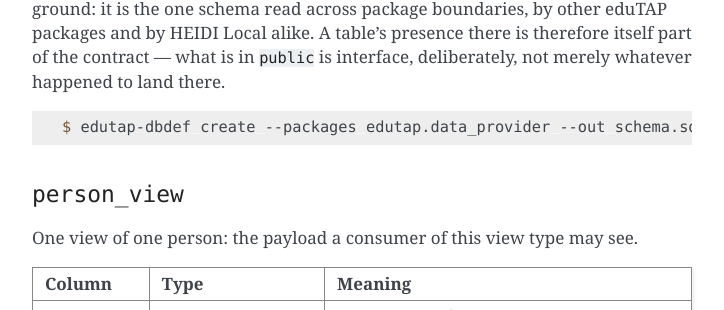
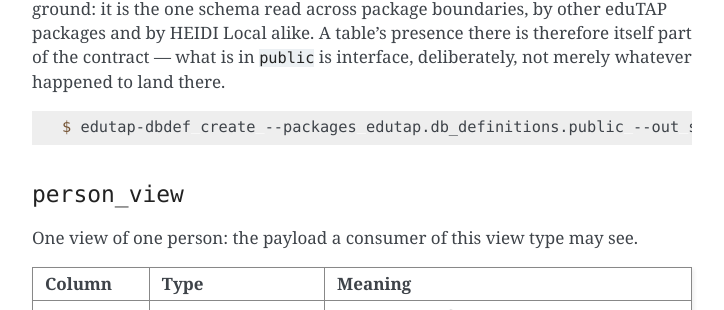
Before and after one commit to edutap-collective/edutap.data_provider, a Sphinx documentation site: the page built from docs/reference.md, in a window 1280 px wide and 900 px high, scrolled down 11301 px. Shown: the part 142-452 px from the top of the window, without its empty margins (388-1112 px from the left). Built offline with Sphinx 7.4.7, drawn with Linux system fonts in a browser that asks for light colours.

Commit message:
docs: three review points, and two stale rationales they led to
**The reference documented a command that renders nothing.** `edutap-dbdef
create --packages edutap.data_provider` was correct while this package
announced a schema. It announces none, so the invocation now produces an empty
document -- worse than an error, because it looks like it worked. It names the
contract schema instead. The same command in the tutorial was already fixed;
this one was missed.

**The engine fixture described tables that are not this package's.** It said
"this package's tables created", which after the move is wrong twice over: they
belong to edutap.db_definitions, and this package never creates one. The
fixture creates and drops them because a test database has to contain them
before the repository can be asked anything, and the docstring says that now.

**The CI header still justified a weekly run with a moving branch.** The two
eduTAP references are pinned to tags and no longer drift. The run still has a
reason -- uv.lock is git-ignored and everything from a public index is a lower
bound -- so the schedule stays and the sentence changes.

Two rationales the third point uncovered, both naming an entry point group this
package no longer has: the rest of the CI header, and the Makefile comment it
refers to. `uv run` is still avoided, but for the reason that is actually left:
it locks the whole project, and two requirements resolve against git rather
than an index.

Co-Authored-By: Claude Opus 5 (1M context) <noreply@anthropic.com>

````diff
--- a/docs/reference.md
+++ b/docs/reference.md
@@ -420,7 +420,7 @@ of the contract — what is in `public` is interface, deliberately, not merely
 whatever happened to land there.
 
 ```console
-$ edutap-dbdef create --packages edutap.data_provider --out schema.sql
+$ edutap-dbdef create --packages edutap.db_definitions.public --out schema.sql
 ```
 
 ### `person_view`
````
Also changed, not shown: 3 other files.
